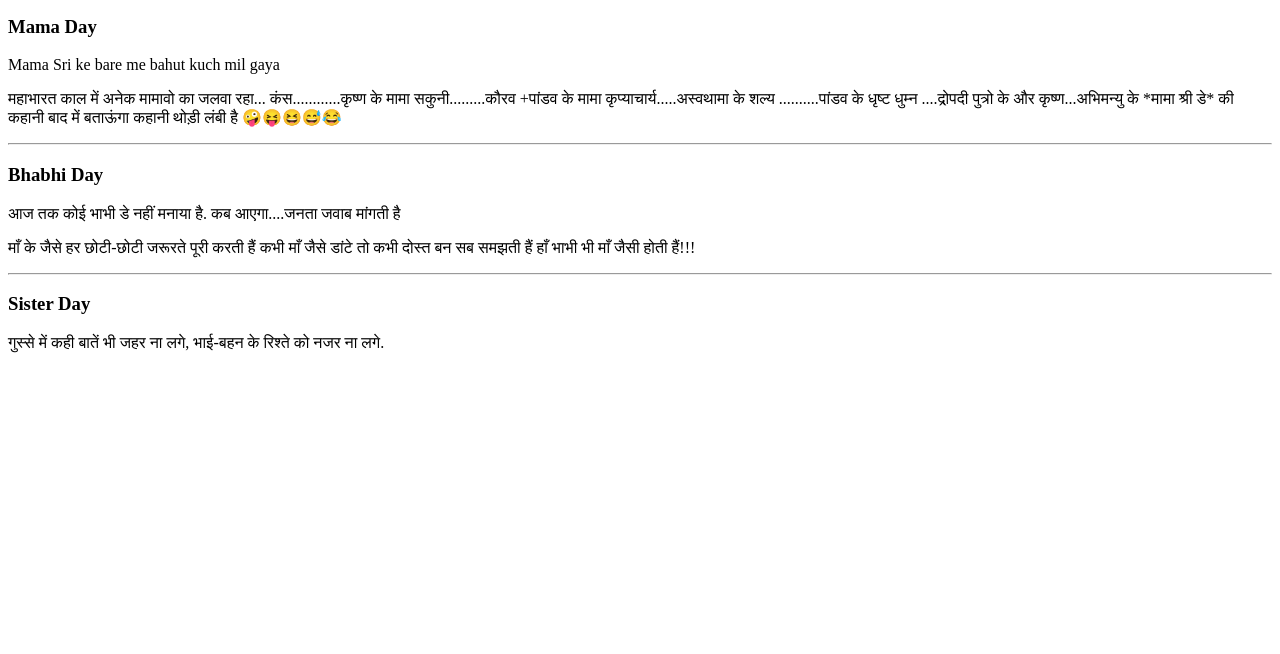
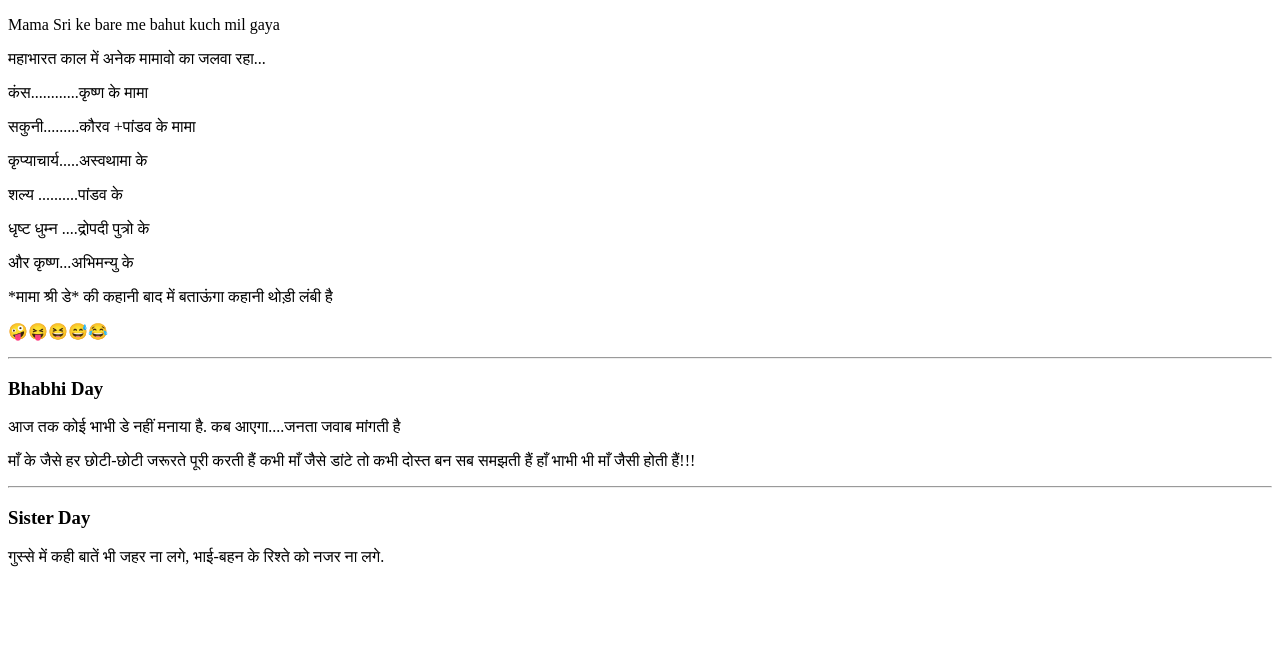
Before and after one commit to abhinavkumar1489/abhi, a plain HTML site: page index.html in a window 1280 px wide. Shown: the part 146-800 px from the top of the page. Drawn offline with Linux system fonts and the light colour scheme.

Commit message:
Update index.html

```diff
--- a/index.html
+++ b/index.html
@@ -1,47 +1,22 @@
-Head Tags👦 ram
-<!doctype html>
-<html lang="en" class="no-js">
-<head>
-<meta charset="utf-8">
-<meta http-equiv="x-ua-compatible" content="ie=edge">
-<meta name="viewport" content="width=device-width, initial-scale=1.0">
-<link rel="canonical" href="https://htmlcheatsheet.com/" />
-<title>Abhi here</title>
-<meta name="description" content="A brief page description">
-<meta name="keywords" content="html,cheatsheet" />
-<meta property="fb:admins" content="YourFacebookUsername" />
-<meta property="og:title" content="HTML CheatSheet" />
-<meta property="og:type" content="website" />
-<meta property="og:url" content="https://htmlcheatsheet.com/" />
-<meta property="og:image" content="https://htmlcheatsheet.com/images/html-cheatsheet.jpg" />
-<meta property="og:description" content="A brief page description" />
-<link rel="apple-touch-icon" href="apple-touch-icon.png">
-<link rel="alternate" hreflang="es" href="https://htmlcheatsheet.com/spanish/" />
-<link rel="stylesheet" href="/styles.css">
-<script src="/script.js"></script>
-</head>
-    <body>
-        <div class="jumbotron text-center">
+
   <h1>पार्टी अब कहा होगा</h1>
   <p>जहां भी होगा धूमधाम से होगा</p>
 </div>
 <hr>
-<div class="container">
-  <div class="row">
-    <div class="col-sm-4">
+
       <h3>Mama Day</h3>
       <pमामा  डे कब आएगा, जनता जवाब मांगती है</p>
           <p>Mama Sri ke bare me bahut kuch mil gaya</p>
 
-<p> महाभारत काल में अनेक मामावो का जलवा रहा...
-कंस............कृष्ण के मामा
-सकुनी.........कौरव +पांडव के मामा
-कृप्याचार्य.....अस्वथामा के
-शल्य ..........पांडव के
-धृष्ट धुम्न ....द्रोपदी पुत्रो के
-और कृष्ण...अभिमन्यु के
-*मामा श्री डे* की कहानी बाद में बताऊंगा कहानी थोड़ी लंबी है
-🤪😝😆😅😂 </p>
+<p> महाभारत काल में अनेक मामावो का जलवा रहा...</p>
+<p> कंस............कृष्ण के मामा</p>
+<p> सकुनी.........कौरव +पांडव के मामा</p>
+<p> कृप्याचार्य.....अस्वथामा के</p>
+<p> शल्य ..........पांडव के</p>
+<p> धृष्ट धुम्न ....द्रोपदी पुत्रो के</p>
+<p> और कृष्ण...अभिमन्यु के</p>
+<p> *मामा श्री डे* की कहानी बाद में बताऊंगा कहानी थोड़ी लंबी है </p>
+<p> 🤪😝😆😅😂 </p>
  </div>
       <hr>
     <div class="col-sm-4">
@@ -56,9 +31,3 @@ Head Tags👦 ram
       <h3>Sister Day</h3>
       <p>गुस्से में कही बातें भी जहर ना लगे,
 भाई-बहन के रिश्ते को नजर ना लगे.</p>
-    </div>
-  </div>
-</div>
-
-
-    </body>
```
